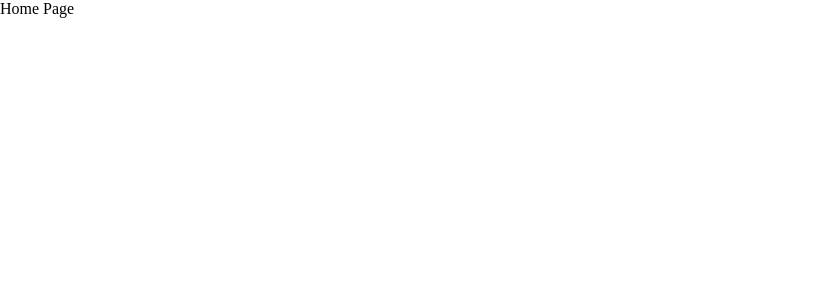
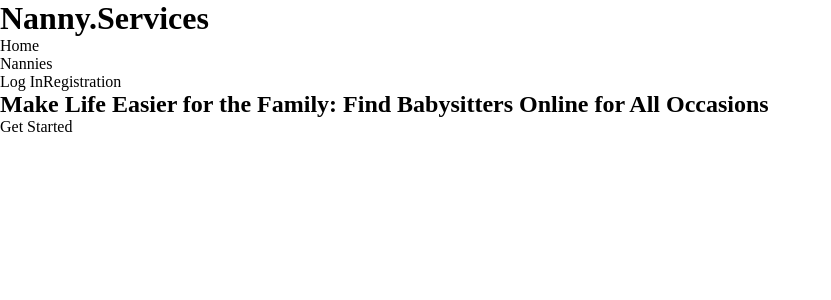
Before and after one commit to 1evanter/nanny-services, a Next.js app: page / in a window 1280 px wide. Shown: the top 300 px of the page, without its empty margins (0-831 px from the left). Built offline with nearby package versions, Linux system fonts and the light colour scheme; no server answers.

Commit message:
Update page.tsx

```diff
--- a/src/app/page.tsx
+++ b/src/app/page.tsx
@@ -1,5 +1,13 @@
+"use client"
+import { useAuthState } from "react-firebase-hooks/auth";
+import {auth} from "@/app/firebase/config"
+import { HomePage } from "./components/HomePage/HomePage";
+
 export default function Home() {
+  const [user] = useAuthState(auth);
+  console.log({ user });
+
   return (
-  <>Home Page</>
+<HomePage/>
   );
 }
```
